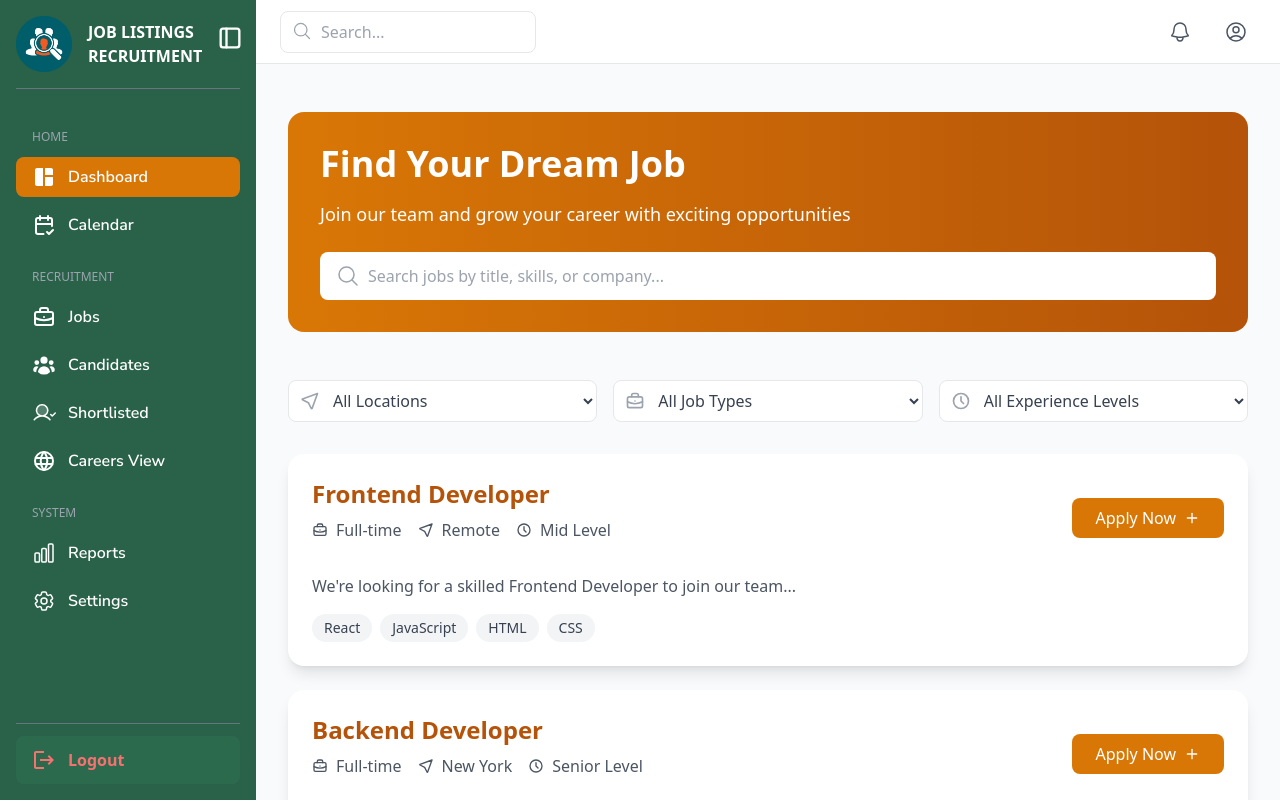
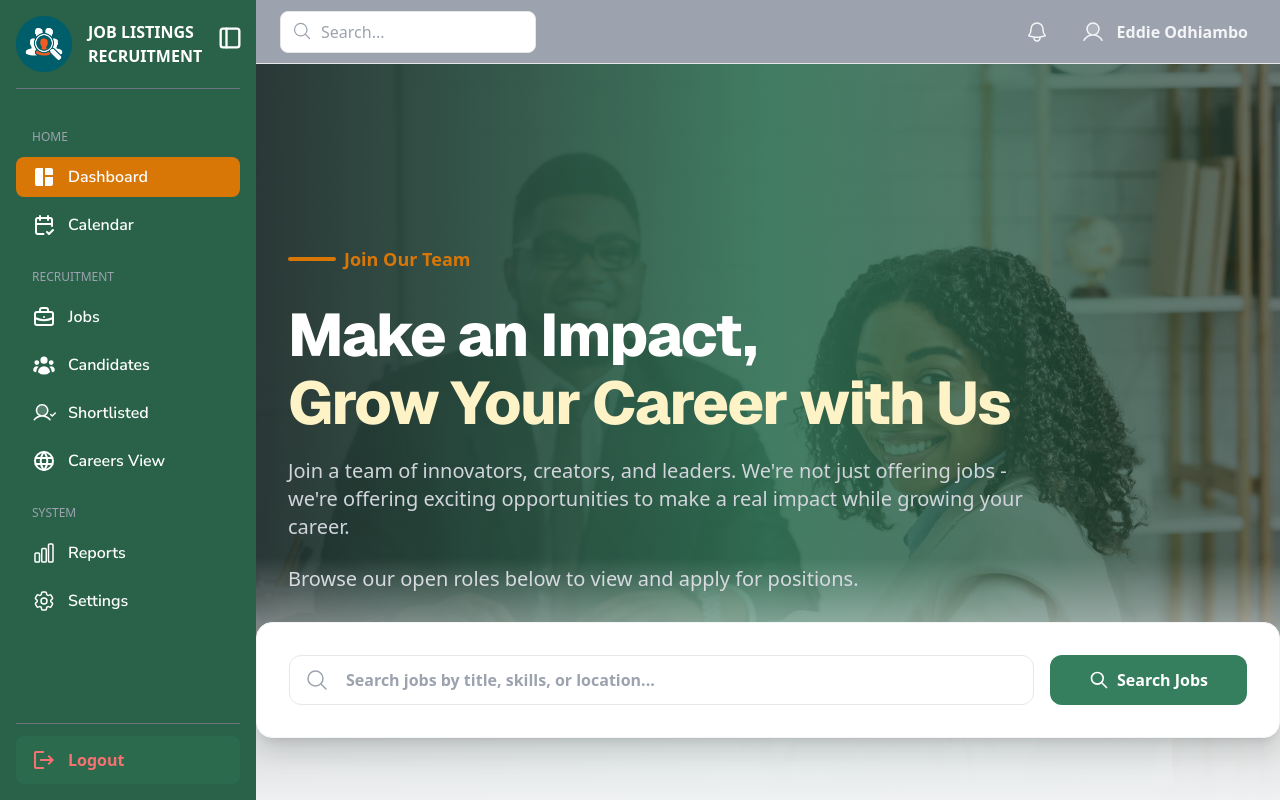
Before and after one commit to supa-modo/job-portal-frontend, a React (Vite) app: page /joblistings in a window 1280 px wide. Built offline with nearby package versions, Linux system fonts and the light colour scheme.

Commit message:
Redesigned careers page for job listings

```diff
--- a/src/components/Header.jsx
+++ b/src/components/Header.jsx
@@ -3,10 +3,11 @@ import {
   BellIcon,
   UserCircleIcon,
 } from "@heroicons/react/24/outline";
+import { PiUserCheckDuotone, PiUserDuotone } from "react-icons/pi";
 
 const Header = () => {
   return (
-    <div className="h-16 flex items-center justify-between px-6 shadow-sm border-b bg-white">
+    <div className="h-16 flex items-center justify-between px-6 shadow-sm border-b bg-gray-400">
       <div className="flex items-center flex-1">
         <div className="relative w-64">
           <input
@@ -18,12 +19,13 @@ const Header = () => {
         </div>
       </div>
 
-      <div className="flex items-center space-x-4">
+      <div className="flex items-center space-x-4 text-gray-100">
         <button className="p-2 hover:bg-gray-100 rounded-full">
-          <BellIcon className="h-6 w-6 text-gray-600" />
+          <BellIcon className="h-6 w-6 " />
         </button>
-        <button className="p-2 hover:bg-gray-100 rounded-full">
-          <UserCircleIcon className="h-6 w-6 text-gray-600" />
+        <button className="p-2 hover:bg-gray-100 flex space-x-3 items-center">
+          <PiUserDuotone className="h-6 w-6 " />
+          <span className="font-semibold ">Eddie Odhiambo</span>
         </button>
       </div>
     </div>
--- a/src/data/jobData3.js
+++ b/src/data/jobData3.js
@@ -6,7 +6,7 @@ export const jobsData = [
     location: "Remote",
     experience: "Mid Level",
     description:
-      "We're looking for a skilled Frontend Developer to join our team...",
+      "We're looking for a skilled Frontend Developer to join our team Lorem ipsum dolor sit amet consectetur, adipisicing elit. Expedita, illum quasi. Velit praesentium facilis, earum consequatur maxime unde expedita, quisquam sapiente ab qui ducimus dolorum exercitationem? Natus facilis ducimus nisi.",
     skills: ["React", "JavaScript", "HTML", "CSS"],
     applyLink: "#",
   },
@@ -17,7 +17,7 @@ export const jobsData = [
     location: "New York",
     experience: "Senior Level",
     description:
-      "Join our backend team to work on cutting-edge technologies...",
+      "Join our backend team to work on cutting-edge technologies Lorem ipsum dolor sit amet consectetur, adipisicing elit. Expedita, illum quasi. Velit praesentium facilis, earum consequatur maxime unde expedita, quisquam sapiente ab qui ducimus dolorum exercitationem? Natus facilis ducimus nisi.",
     skills: ["Node.js", "Python", "AWS", "Docker"],
     applyLink: "#",
   },
--- a/src/pages/JobListings.jsx
+++ b/src/pages/JobListings.jsx
@@ -1,7 +1,16 @@
 import React, { useState } from "react";
-import { TbPlus, TbBriefcase, TbLocation, TbClock } from "react-icons/tb";
+import {
+  TbPlus,
+  TbBriefcase,
+  TbLocation,
+  TbClock,
+  TbSearch,
+} from "react-icons/tb";
 import { MagnifyingGlassIcon } from "@heroicons/react/24/outline";
 import { jobsData } from "../data/jobData3";
+import { SiTicktick } from "react-icons/si";
+import { FaAngleRight } from "react-icons/fa6";
+import careers2 from "/careers2.jpg";
 
 const JobListings = () => {
   const [searchTerm, setSearchTerm] = useState("");
@@ -21,30 +30,70 @@ const JobListings = () => {
   });
 
   return (
-    <div className="bg-gray-50 min-h-screen py-12 px-8">
-      <div className="max-w-7xl mx-auto">
-        {/* Hero Section */}
-        <div className="bg-gradient-to-r from-amber-600 to-amber-700 rounded-2xl p-8 mb-12 text-white">
-          <h1 className="text-4xl font-bold mb-4">Find Your Dream Job</h1>
-          <p className="text-lg mb-6">
-            Join our team and grow your career with exciting opportunities
+    <div className="min-h-screen bg-gray-100">
+      {/* Enhanced Hero Section */}
+      <div className="relative h-[750px] overflow-hidden bg-primary-dark">
+        {/* Background Image with Overlay */}
+        <div className="absolute inset-0">
+          <img
+            src={careers2}
+            alt="Careers Background"
+            className="w-full h-full object-cover object-center"
+          />
+          <div className="absolute inset-0 bg-gradient-to-r from-primary-dark/90 via-primary-light/80 to-primary/20" />
+        </div>
+
+        {/* Hero Content */}
+        <div className="relative max-w-screen-2xl mx-auto px-4 sm:px-6 lg:px-8 h-full flex items-center">
+          <div className="w-full lg:w-4/5 pt-10 pb-10">
+            <div className="flex items-center space-x-2 mb-8">
+              <div className="h-1 w-12 bg-amber-600 rounded-full" />
+              <span className="text-amber-600 font-bold font- text-lg">
+                Join Our Team
+              </span>
+            </div>
+
+            <h1 className="text-4xl lg:text-6xl font-extrabold font-geist tracking-tight text-white mb-2 leading-tight">
+              <span className="">Make an Impact,</span>{" "}
+            </h1>
+            <h1 className="text-4xl lg:text-6xl font-extrabold font-geist tracking-tight  mb-6">
+              <span className="text-amber-100">Grow Your Career with Us</span>
+            </h1>
+
+            <p className="text-xl text-gray-300 mb-6 max-w-3xl">
+              Join a team of innovators, creators, and leaders. We're not just
+              offering jobs - we're offering exciting opportunities to make a
+              real impact while growing your career.
             </p>
+            <p className="text-xl text-gray-300 mb-10 max-w-4xl">
+              Browse our open roles below to view and apply for positions.
+            </p>
+          </div>
+        </div>
 
-          {/* Search Bar */}
-          <div className="relative">
+        {/* Gradient Overlay Bottom */}
+        <div className="absolute bottom-0 left-0 right-0 h-64 bg-gradient-to-t from-gray-100 via-gray-100/80 to-transparent" />
+      </div>
+
+      {/* Search Section (Overlapping Hero) */}
+      <div className="max-w-7xl mx-auto -mt-48 relative z-10 mb-12">
+        <div className="bg-white rounded-2xl shadow-xl p-8 border border-gray-100">
+          <div className="flex gap-4">
+            {/* <div className="grid grid-cols-1 md:grid-cols-4 gap-4"> */}
+            {/* Search Input */}
+            {/* <div className="md:col-span-2 relative"> */}
+            <div className="w-full relative">
               <MagnifyingGlassIcon className="w-6 h-6 text-gray-400 absolute left-4 top-1/2 transform -translate-y-1/2" />
               <input
                 type="text"
-              placeholder="Search jobs by title, skills, or company..."
+                placeholder="Search jobs by title, skills, or location..."
                 value={searchTerm}
                 onChange={(e) => setSearchTerm(e.target.value)}
-              className="w-full pl-12 pr-4 py-3 rounded-lg bg-white text-gray-700 focus:outline-none focus:ring-2 focus:ring-amber-500"
+                className="w-full pl-14 pr-4 py-3 rounded-xl border border-gray-200 font-semibold focus:outline-none focus:border-2 focus:border-primary-light"
               />
             </div>
-        </div>
 
-        {/* Filters */}
-        <div className="grid grid-cols-1 md:grid-cols-3 gap-4 mb-8">
+            {/* Location Filter
             <div className="relative">
               <TbLocation className="w-5 h-5 text-gray-400 absolute left-3 top-1/2 transform -translate-y-1/2" />
               <select
@@ -52,60 +101,47 @@ const JobListings = () => {
                 onChange={(e) =>
                   setFilters({ ...filters, location: e.target.value })
                 }
-              className="w-full pl-10 pr-4 py-2 rounded-lg border border-gray-200 bg-white text-gray-700 focus:outline-none focus:ring-2 focus:ring-amber-500"
+                className="w-full pl-10 pr-4 py-3 rounded-xl border border-gray-200 bg-white text-gray-600 focus:outline-none focus:ring-2 focus:ring-primary-light appearance-none"
               >
                 <option value="">All Locations</option>
                 <option value="Remote">Remote</option>
                 <option value="New York">New York</option>
                 <option value="San Francisco">San Francisco</option>
               </select>
+            </div> */}
+
+            {/* Search Button */}
+            <button className="bg-primary-light w-1/4 hover:bg-primary text-white rounded-xl py-3 px-6 font-semibold transition-colors duration-200 flex items-center justify-center space-x-2">
+              <TbSearch className="w-5 h-5" />
+              <span>Search Jobs</span>
+            </button>
           </div>
-
-          <div className="relative">
-            <TbBriefcase className="w-5 h-5 text-gray-400 absolute left-3 top-1/2 transform -translate-y-1/2" />
-            <select
-              value={filters.type}
-              onChange={(e) => setFilters({ ...filters, type: e.target.value })}
-              className="w-full pl-10 pr-4 py-2 rounded-lg border border-gray-200 bg-white text-gray-700 focus:outline-none focus:ring-2 focus:ring-amber-500"
-            >
-              <option value="">All Job Types</option>
-              <option value="Full-time">Full-time</option>
-              <option value="Part-time">Part-time</option>
-              <option value="Contract">Contract</option>
-            </select>
-          </div>
-
-          <div className="relative">
-            <TbClock className="w-5 h-5 text-gray-400 absolute left-3 top-1/2 transform -translate-y-1/2" />
-            <select
-              value={filters.experience}
-              onChange={(e) =>
-                setFilters({ ...filters, experience: e.target.value })
-              }
-              className="w-full pl-10 pr-4 py-2 rounded-lg border border-gray-200 bg-white text-gray-700 focus:outline-none focus:ring-2 focus:ring-amber-500"
-            >
-              <option value="">All Experience Levels</option>
-              <option value="Entry">Entry Level</option>
-              <option value="Mid">Mid Level</option>
-              <option value="Senior">Senior Level</option>
-            </select>
         </div>
       </div>
 
-        {/* Job Listings */}
+      {/* Job Listings Section */}
+      <div className="max-w-7xl mx-auto pt-6 pb-16">
+        {/* Section Header */}
+        <div className=" mb-8">
+          <div className="text-gray-500">
+            {filteredJobs.length} jobs available
+          </div>
+        </div>
+
+        {/* Job Cards */}
         <div className="grid grid-cols-1 gap-6">
           {filteredJobs.length > 0 ? (
             filteredJobs.map((job) => (
               <div
                 key={job.id}
-                className="bg-white rounded-2xl shadow-lg p-6 hover:shadow-xl transition-shadow duration-300"
+                className="bg-white rounded-2xl border p-6 hover:shadow-lg transition-shadow duration-300"
               >
                 <div className="flex flex-col md:flex-row justify-between items-start md:items-center">
                   <div>
-                    <h2 className="text-2xl font-bold text-amber-700 mb-2">
+                    <h3 className="text-2xl font-bold text-button mb-2">
                       {job.title}
-                    </h2>
-                    <div className="flex items-center space-x-4 text-gray-600 mb-4">
+                    </h3>
+                    <div className="flex flex-wrap items-center gap-4 text-gray-600 mb-4">
                       <span className="flex items-center">
                         <TbBriefcase className="w-4 h-4 mr-2" />
                         {job.type}
@@ -122,18 +158,18 @@ const JobListings = () => {
                   </div>
                   <a
                     href={job.applyLink}
-                    className="bg-amber-600 text-white px-6 py-2 rounded-lg hover:bg-amber-700 transition-colors duration-200 flex items-center space-x-2"
+                    className="bg-primary-light/20 text-primary-light px-6 py-2 rounded-lg hover:bg-primary-light/85 hover:text-white transition-colors duration-200 flex items-center space-x-2"
                   >
-                    <span>Apply Now</span>
-                    <TbPlus className="w-4 h-4" />
+                    <span className="font-semibold">Apply Now</span>
+                    <FaAngleRight className="w-4 h-4" />
                   </a>
                 </div>
-                <p className="text-gray-600 mt-4">{job.description}</p>
+                <p className="text-gray-600 mt-3">{job.description}</p>
                 <div className="mt-4 flex flex-wrap gap-2">
                   {job.skills.map((skill, index) => (
                     <span
                       key={index}
-                      className="bg-gray-100 text-gray-700 px-3 py-1 rounded-full text-sm"
+                      className="bg-amber-100 border text-gray-500 px-5 py-1.5 rounded-lg text-xs"
                     >
                       {skill}
                     </span>
@@ -142,8 +178,11 @@ const JobListings = () => {
               </div>
             ))
           ) : (
-            <div className="text-center text-gray-600 py-8">
-              No jobs found matching your criteria
+            <div className="text-center text-gray-600 py-12 bg-white rounded-xl border border-gray-100">
+              <div className="text-xl font-semibold mb-2">No jobs found</div>
+              <p className="text-gray-500">
+                Try adjusting your search criteria
+              </p>
             </div>
           )}
         </div>
```
Also changed, not shown: public/careers2.jpg (added). Lines whose indentation alone changed are shown as unchanged.
